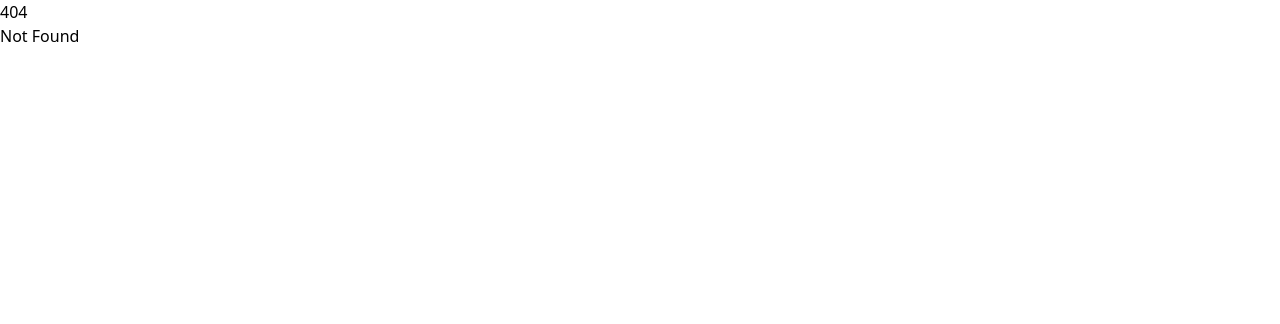
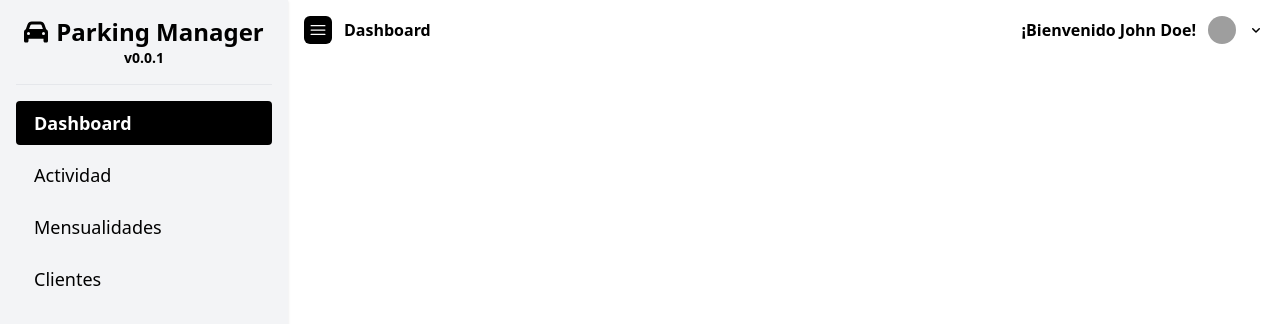
Before and after one commit to iLoGuel/parking-adm, a SvelteKit app: page /dashboard in a window 1280 px wide. Before the commit this address had no page. Shown: the top 324 px of the page. Built offline with nearby package versions, Linux system fonts and the light colour scheme; grey boxes are pictures that could not be loaded.

Commit message:
"Added pocketbase dependency and imported it in login page"

```diff
--- a/package.json
+++ b/package.json
@@ -18,5 +18,8 @@
 		"tailwindcss": "^3.4.6",
 		"vite": "^5.0.3"
 	},
-	"type": "module"
+	"type": "module",
+	"dependencies": {
+		"pocketbase": "^0.21.3"
+	}
 }
--- /dev/null
+++ b/src/global.js
@@ -0,0 +1 @@
+export let dataBase = "https://map-introduced.pockethost.io";
--- /dev/null
+++ b/src/layouts/DashboardLayout.svelte
@@ -0,0 +1,57 @@
+<script>
+    import { page } from "$app/stores";
+    let dashboardMenu =[
+        { name: "Dashboard", href: "/dashboard", icon: null},
+        { name: "Actividad", href: null, icon: null},
+        { name: "Mensualidades", href: null, icon: null},
+        { name: "Clientes", href: null, icon: null},
+    ];
+
+    let openMenu = true;
+
+    function toggleMenu() {
+        openMenu = !openMenu;
+    }
+</script>
+
+<main class="flex flex-row">
+    <button class={`${openMenu ? "opacity-50" : "opacity-0 pointer-events-none"} fixed bg-black w-screen h-screen top-0 right-0 lg:hidden `} on:click={toggleMenu}></button>
+    <nav class={`h-screen w-72 bg-gray-100 shadow flex flex-col p-4 fixed lg:static ${openMenu ? '':'-translate-x-full lg:absolute'}`}>
+        <a class="flex items-center gap-2 self-center" href="/">
+            <svg class="w-6 h-auto" xmlns="http://www.w3.org/2000/svg" viewBox="0 0 512 512"><!--!Font Awesome Free 6.6.0 by @fontawesome - https://fontawesome.com License - https://fontawesome.com/license/free Copyright 2024 Fonticons, Inc.--><path d="M135.2 117.4L109.1 192l293.8 0-26.1-74.6C372.3 104.6 360.2 96 346.6 96L165.4 96c-13.6 0-25.7 8.6-30.2 21.4zM39.6 196.8L74.8 96.3C88.3 57.8 124.6 32 165.4 32l181.2 0c40.8 0 77.1 25.8 90.6 64.3l35.2 100.5c23.2 9.6 39.6 32.5 39.6 59.2l0 144 0 48c0 17.7-14.3 32-32 32l-32 0c-17.7 0-32-14.3-32-32l0-48L96 400l0 48c0 17.7-14.3 32-32 32l-32 0c-17.7 0-32-14.3-32-32l0-48L0 256c0-26.7 16.4-49.6 39.6-59.2zM128 288a32 32 0 1 0 -64 0 32 32 0 1 0 64 0zm288 32a32 32 0 1 0 0-64 32 32 0 1 0 0 64z"/></svg>
+            <span class="text-2xl font-bold">Parking Manager</span>
+        </a>
+        <span class="font-semibold text-sm self-center">v0.0.1</span>
+        <div class="flex-1 mt-4">
+            <hr>
+            <ul class="pt-2">
+                {#each dashboardMenu as menu}
+                    <li>
+                        <a class={`block text-lg py-2 px-4 rounded border-l-2 border-transparent hover:border-black mt-2 ${$page.url.pathname === menu.href ? 'font-bold bg-black text-white' : 'hover:bg-gray-200'}`} href={menu.href}>
+                            {menu.name}
+                        </a>
+                    </li>
+                {/each}
+        </div>
+    </nav>
+    <div class="flex-1 p-4">
+        <nav class="flex justify-between items-center">
+            <button class="flex items-center gap-3" on:click={toggleMenu}>
+                <svg xmlns="http://www.w3.org/2000/svg" fill="white" viewBox="0 0 24 24" stroke-width="1.5" stroke="currentColor" class="size-7 bg-black rounded-md p-1 stroke-white">
+                    <path stroke-linecap="round" stroke-linejoin="round" d="M3.75 6.75h16.5M3.75 12h16.5m-16.5 5.25h16.5" />
+                </svg>
+                <h1 class="text-1xl font-bold">Dashboard</h1>
+            </button>
+            <div class="flex items-center gap-3 font-bold text-1xl">
+                <span>¡Bienvenido John Doe!</span>
+                <img class="rounded-full size-7" src="https://ntrepidcorp.com/wp-content/uploads/2016/06/team-1.jpg" alt="">
+                <svg xmlns="http://www.w3.org/2000/svg" viewBox="0 0 16 16" fill="currentColor" class="size-4">
+                    <path fillRule="evenodd" d="M4.22 6.22a.75.75 0 0 1 1.06 0L8 8.94l2.72-2.72a.75.75 0 1 1 1.06 1.06l-3.25 3.25a.75.75 0 0 1-1.06 0L4.22 7.28a.75.75 0 0 1 0-1.06Z" clipRule="evenodd" />
+                </svg>
+            </div>
+        </nav>
+        <div class="flex-1">
+            <slot />
+        </div>
+    </div>
+</main>
--- /dev/null
+++ b/src/routes/dashboard/+page.svelte
@@ -0,0 +1,7 @@
+<script>
+    import DashboardLayout from "../../layouts/DashboardLayout.svelte";
+</script>
+
+<DashboardLayout>
+
+</DashboardLayout>
--- a/src/routes/login/+page.svelte
+++ b/src/routes/login/+page.svelte
@@ -1,5 +1,10 @@
 <script>
+    import PocketBase from 'pocketbase';
     import Card from "../../components/Card.svelte";
+    import {dataBase} from '../../global';
+    import { onMount } from 'svelte';
+
+
 </script>
 
 <main class="flex w-screen h-screen justify-center items-center">
```
Also changed, not shown: 1 other file (tests, documents, lock files or other folders).
